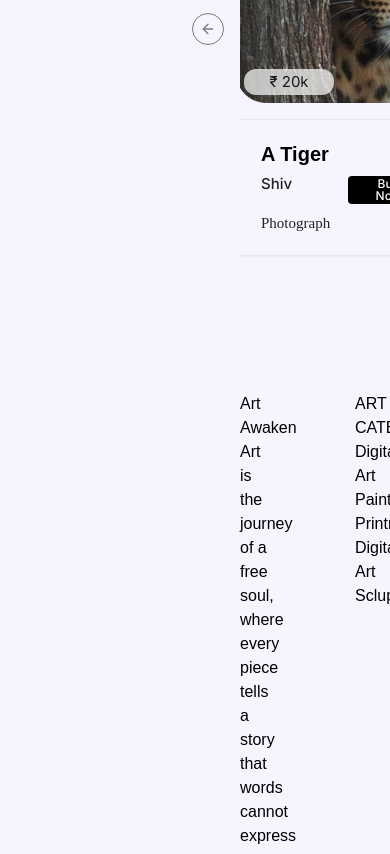
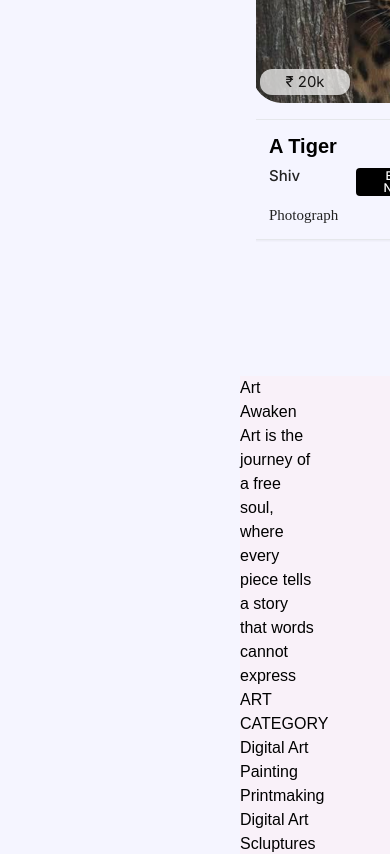
Before and after one commit to priyankashah3107/ArtAwaken, a Next.js app: page / in a window 390 px wide. Shown: the part 5600-6454 px from the top of the page. Built offline with nearby package versions, Linux system fonts and the light colour scheme; a web font is replaced by a local one.

Commit message:
fix: cssfix popular

```diff
--- a/src/projectcomponet/Footer.tsx
+++ b/src/projectcomponet/Footer.tsx
@@ -74,8 +74,8 @@ const artcat = [
 const Footer = () => {
   return (
     <>
-    <div className='  mt-32 ml-60 md:ml-44 lg:p-20 '>
-      <div className='grid  grid-cols-2 lg:grid-cols-4 gap-20'>
+    <div className=' grid  grid-cols-2 lg:grid-cols-4 bg-[#f9f1f9] mt-32 ml-60 md:ml-44 lg:p-20 '>
+      <div className=''>
         {foo1.map((val, idx) => (
           <div key={idx}>
             <h1>{val.name}</h1>
--- a/src/projectcomponet/PopularWork.tsx
+++ b/src/projectcomponet/PopularWork.tsx
@@ -22,21 +22,21 @@ export function PopularWork() {
     Popular Word
       </h1>
       <Carousel plugins={[Autoplay({delay: 7000})]}
-      className="w-full ml-60 md:ml-44 lg:ml-96 lg:w-1/2 mt-20 gap-4">
-      <CarouselContent className=" ">
+      className="w-full ml-64 mt-20 md:ml-44 md:mt-20  lg:pl-52 lg:-ml-20 lg:mt-20 ">
+      <CarouselContent className="lg:w-full">
         {populararts.map((val, index) => (
           <CarouselItem key={index} className="pl-1 md:basis-1/2 lg:basis-1/3 ">
           <div className="p-2">
 
           <div className='relative'>
-              <Image src={val.img} alt="img" width={300} height={300} className=' rounded-lg mb-4 cardimg cursor-pointer ' />
+              <Image src={val.img} alt="img" width={400} height={300} className=' rounded-lg mb-4 cardimg cursor-pointer ' />
               <p className="w-[90px] h-[26px]  py-0.5  bg-gradient-to-r from-white to-white  backdrop-blur-md opacity-70 rounded-xl justify-center items-start gap-2 inline-flex text-[15px] font-normal text-black  mb-2 ml-2 font-inter absolute left-0 bottom-0 ">{val.price}</p>
               </div>
             <Card>
-              <CardContent className="flex  lg:items-center lg:justify-center p-6">
+              <CardContent className="flex items-start justify-start p-4">
                  <div className="flex flex-col gap-3 cursor-pointer">
                   <h1 className="cardheading">{val.tit}</h1>
-                  <div className="flex flex-row gap-14">
+                  <div className="flex flex-row  gap-14">
                     <p className="cardes font-inter">{val.name}</p>
                     <div>{val.buy}</div>
                   </div>
@@ -49,8 +49,8 @@ export function PopularWork() {
         ))}
       </CarouselContent>
 
-      <CarouselPrevious className=""/>
-      <CarouselNext className="" />
+      {/* <CarouselPrevious className=""/>
+      <CarouselNext className="" /> */}
     </Carousel>
     </>
   )
```
